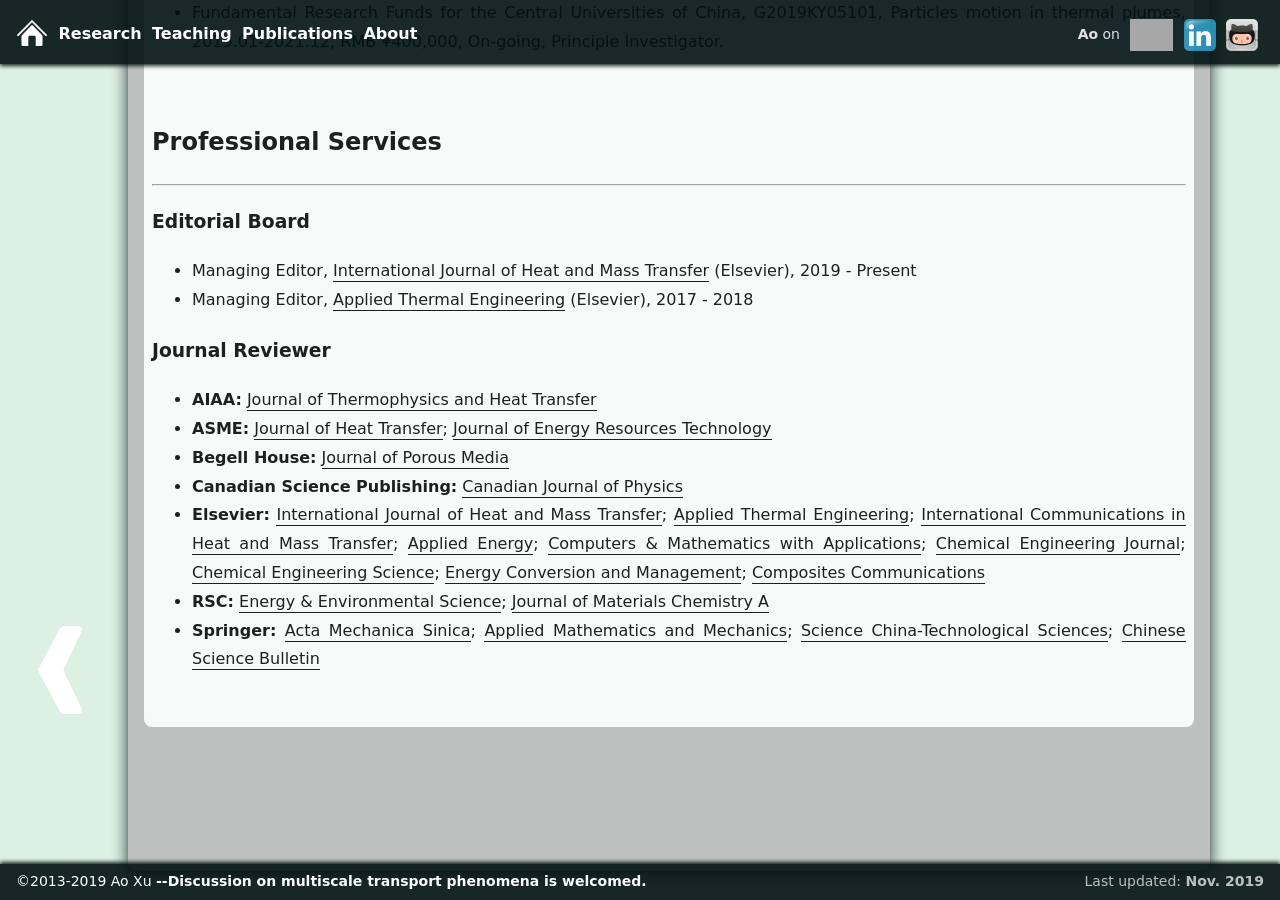
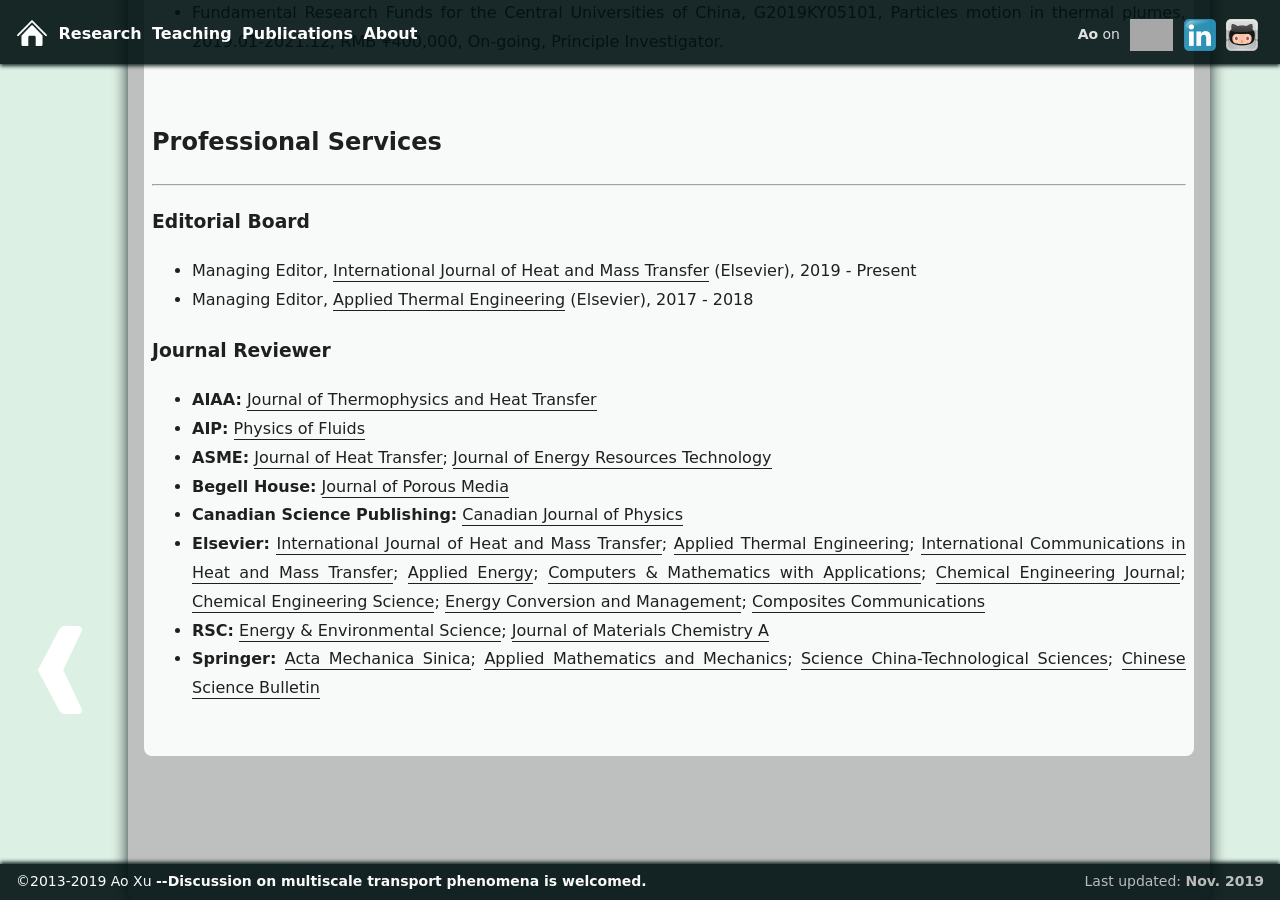
Before and after one commit to xuaoxiqi/xuaoxiqi.github.io, a Jekyll site: the page built from research.html, in a window 1280 px wide and 900 px high, scrolled down 1517 px. Built offline with Jekyll 4.4.1, drawn with Linux system fonts in a browser that asks for light colours; some web fonts are replaced; grey boxes are pictures that could not be loaded.

Commit message:
update reviewer

```diff
--- a/research.html
+++ b/research.html
@@ -67,6 +67,9 @@
         <li><b>AIAA:</b>
                 <a href="https://arc.aiaa.org/loi/jtht" target="_blank">Journal of Thermophysics and Heat Transfer</a>
         </li>
+        <li><b>AIP:</b>
+                <a href="https://aip.scitation.org/journal/phf" target="_blank">Physics of Fluids</a>
+        </li>
         <li><b>ASME:</b>
                 <a href="http://heattransfer.asmedigitalcollection.asme.org/journal.aspx" target="_blank">Journal of Heat Transfer</a>;
                 <a href="http://energyresources.asmedigitalcollection.asme.org/journal.aspx" target="_blank">Journal of Energy Resources Technology</a>
```
